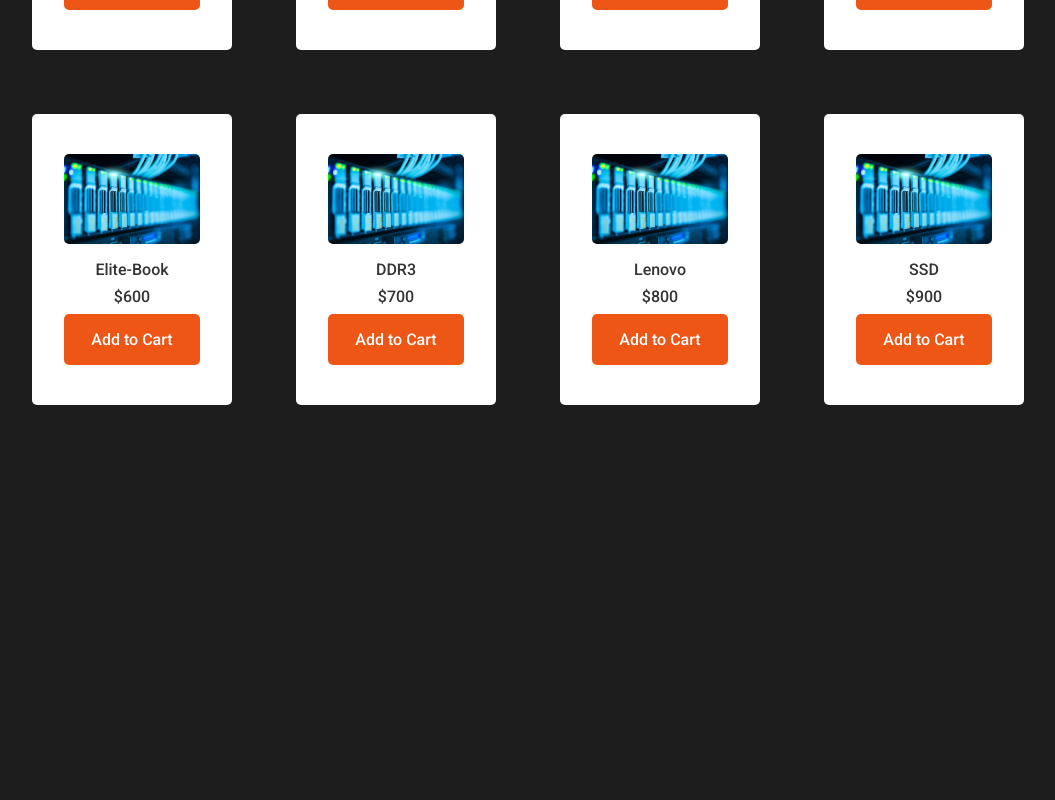
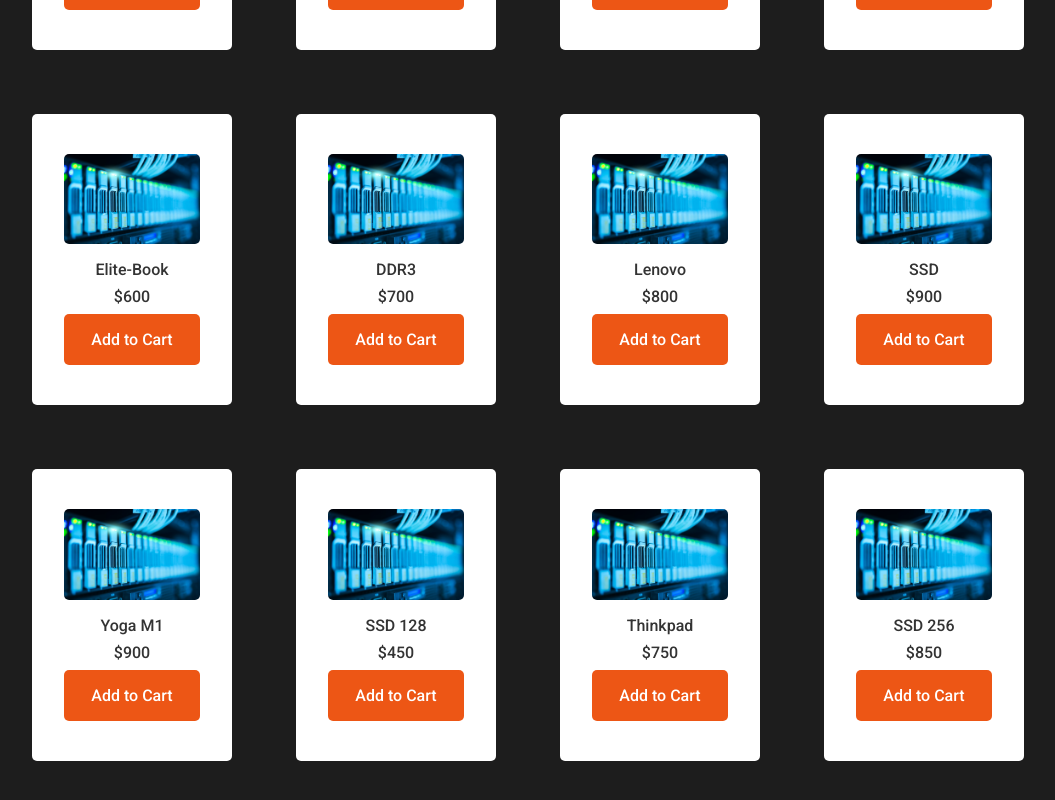
Before and after one commit to wajaht-ali/https---github.com-wajaht-ali-react-shopping-cart, a React (Create React App) app: page / in a window 1280 px wide. Shown: the part 382-1182 px from the top of the page, without its empty margins (112-1167 px from the left). Before the commit the page ends 867 px from the top, so only its background shows below. Built offline with nearby package versions, Linux system fonts and the light colour scheme; a web font is replaced by a local one.

Commit message:
id's error fixed

```diff
--- a/src/components/Home.jsx
+++ b/src/components/Home.jsx
@@ -60,6 +60,32 @@
       price: 900,
       imgSrc: img1,
       id: "jpc"
+    },
+    {
+      name: "Yoga M1",
+      price: 900,
+      // imgSrc: img1,
+      imgSrc: img1,
+      id: "abm"
+    },
+    {
+      name: "SSD 128",
+      price: 450,
+      imgSrc: img1,
+      id: "jpd"
+    },
+    {
+      name: "Thinkpad",
+      price: 750,
+      // imgSrc: img1,
+      imgSrc: img1,
+      id: "abn"
+    },
+    {
+      name: "SSD 256",
+      price: 850,
+      imgSrc: img1,
+      id: "jpl"
     }
   ];
   const addToCartHandler = (options) => {
```
